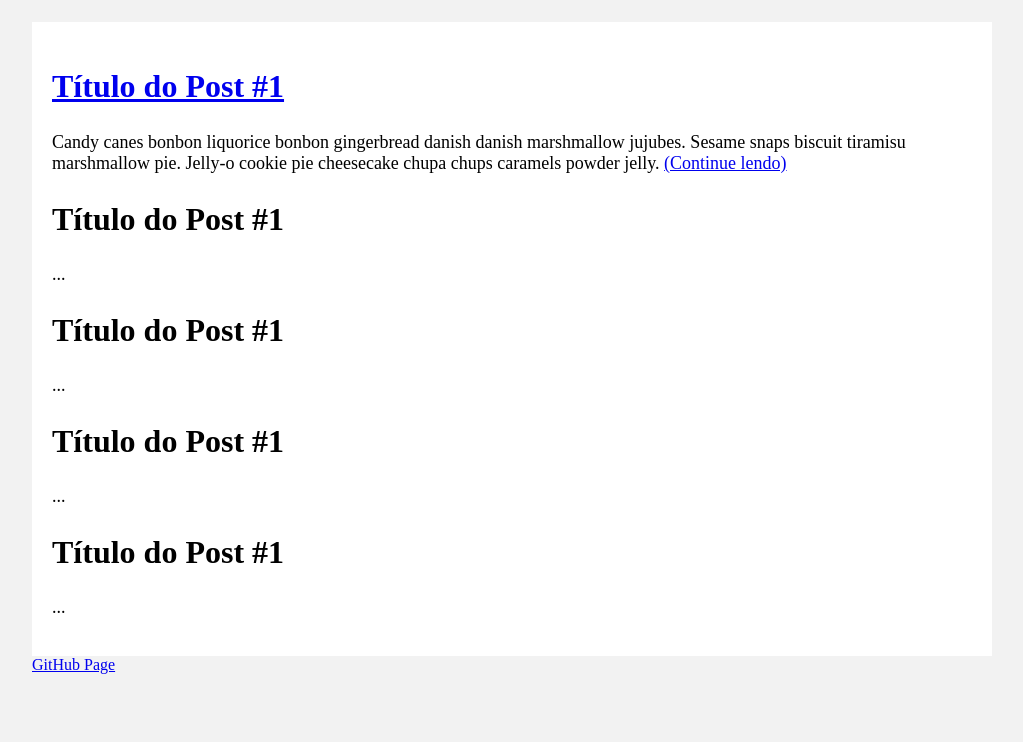
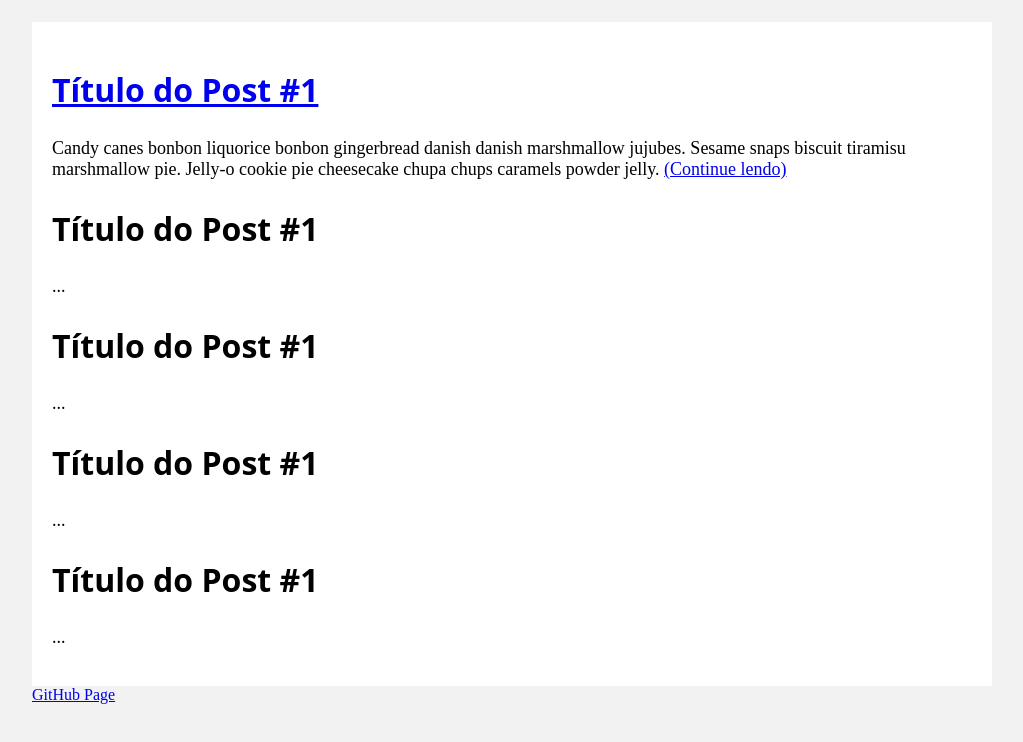
Before and after one commit to sunfreitas/sunfreitas.github.io, a PHP site: page /blog/index.html in a window 1280 px wide. Shown: the part 58-800 px from the top of the page, without its empty margins (128-1151 px from the left). Run offline with PHP 8.4, Linux system fonts and the light colour scheme.

Commit message:
Ajuste de fontes

```diff
--- a/blog/sass/estilos.scss
+++ b/blog/sass/estilos.scss
@@ -2,7 +2,7 @@
 @import "config";
 @import "compass";
 
-@include font-face('Opens Sans', font-files("OpenSans-Regular.ttf"),'OpenSans-Regular.eot', normal);
+@include font-face('Opens Sans', font-files("OpenSans-Regular.ttf"),'glyphicons-halflings-regular.eot', normal);
 
 $pri-color:#F2F2F2;
 $sec-color:white;
@@ -32,6 +32,7 @@ body{
 	h1{
 		color:$h1-title-color;
 		font-size: $title-font-size;
+		font-family: $h1-font-family;
 	}
 
 	p{
--- a/blog/stylesheets/estilos.css
+++ b/blog/stylesheets/estilos.css
@@ -1,7 +1,7 @@
 @font-face {
   font-family: "Opens Sans";
-  src: url('/fonts/OpenSans-Regular.eot');
-  src: url('/fonts/OpenSans-Regular.eot?#iefix') format('embedded-opentype'), url('/fonts/OpenSans-Regular.ttf?1415367000') format('truetype');
+  src: url('/fonts/glyphicons-halflings-regular.eot?1413212111');
+  src: url('/fonts/glyphicons-halflings-regular.eot?&1413212111#iefix') format('embedded-opentype'), url('/fonts/OpenSans-Regular.ttf?1415367000') format('truetype');
   font-weight: normal;
 }
 /* line 19, ../sass/estilos.scss */
@@ -27,8 +27,9 @@ body {
 .content h1 {
   color: black;
   font-size: 32px;
+  font-family: "Open Sans", "Helvetica", sans-serif;
 }
-/* line 37, ../sass/estilos.scss */
+/* line 38, ../sass/estilos.scss */
 .content p {
   font-size: 18px;
 }
```
Also changed, not shown: blog/fonts/glyphicons-halflings-regular.woff (added), 1 other file.
